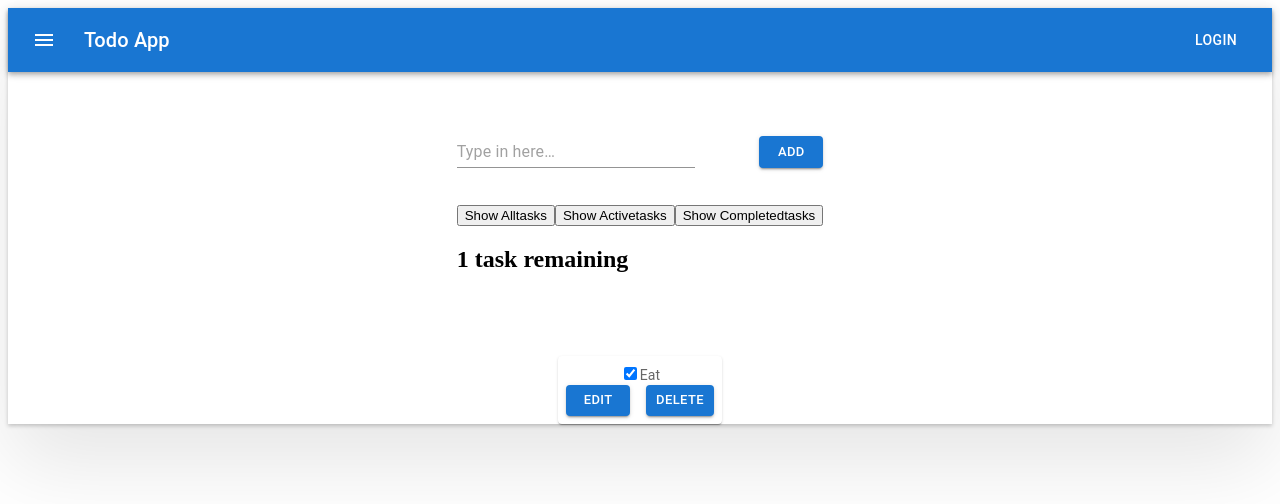
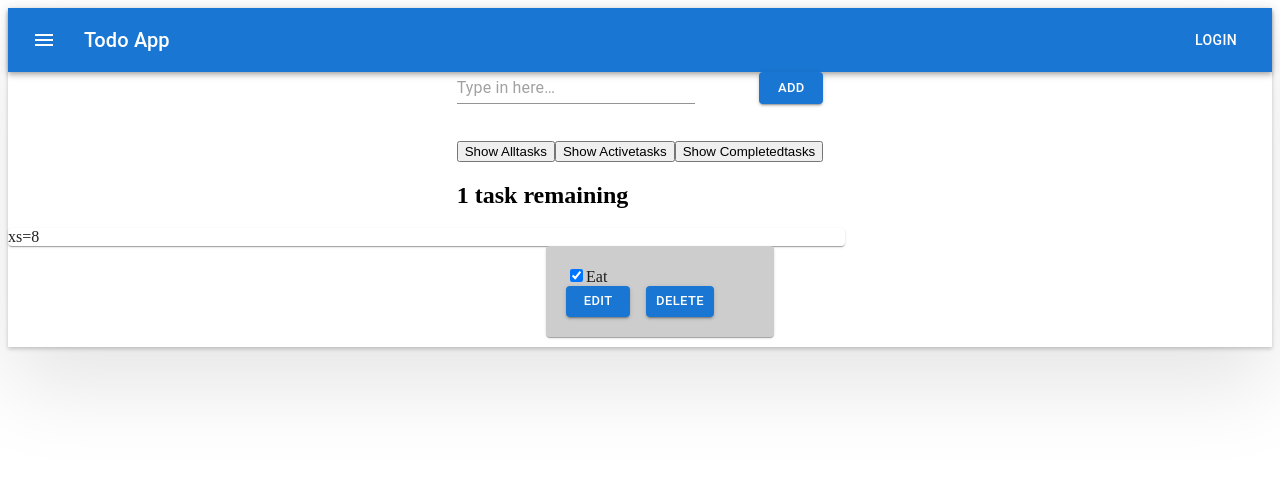
Before and after one commit to SeanLiu122/Nextjs-todo-app, a Next.js app: page / in a window 1280 px wide. Shown: the top 504 px of the page. Built offline with nearby package versions, Linux system fonts and the light colour scheme.

Commit message:
going to pull from remote repo-completed todo list del button; 3/25/23

```diff
--- a/pages/index.js
+++ b/pages/index.js
@@ -20,6 +20,13 @@ import { styled } from '@mui/material/styles';
 
 // Clean Code by Uncle bob
 // unit test
+
+
+// 3/18/23
+// Container -> has a max width = 1000px; children 100% width
+// use Stack
+// sx={{}}
+
 
 const FILTER_MAP = {
   All: () => true,
@@ -100,18 +107,19 @@ export default function Home() {
     />
   });
 
-  const Item = styled(Paper)(({ theme }) => ({
-    backgroundColor: theme.palette.mode === 'dark' ? '#1A2027' : '#fff',
-    ...theme.typography.body2,
-    padding: theme.spacing(1),
-    textAlign: 'center',
-    color: theme.palette.text.secondary,
-  }));
-
   return (
-    <div className="todoapp">
+    <Box sx={{
+      background: '#fff',
+      boxShadow: '0 2px 4px 0 rgba(0, 0, 0, 0.2), 0 2.5rem 5rem 0 rgba(0, 0, 0, 0.1)'
+    }}>
       <NavBar />
-      <Grid className="todoapp-top">
+      <Grid sx={{
+        width: '100%',
+        display: 'flex',
+        flexDirection: 'column',
+        justifyContent: 'center',
+        alignItems: 'center'
+      }}>
         <div>
           <Form
             addTodo={addTodo}
@@ -121,8 +129,20 @@ export default function Home() {
           <h2 id="list-heading">{headingText}</h2>
         </div>
       </Grid>
+      <Grid
+        container
+        spacing={2}
+        alignItems="center"
+        justifyContent="start"
+      >
+        <Grid item xs={8}>
+          <Paper>
+            xs={8}
+          </Paper>
+        </Grid>
+      </Grid>
+      {todoList}
 
-      {todoList}
-    </div>
+    </Box>
   )
 }
--- a/screens/Todo.js
+++ b/screens/Todo.js
@@ -2,6 +2,23 @@ import React, { useState } from 'react';
 
 import { Button, Stack, Paper, Grid, Item, Box } from "@mui/material";
 import { styled } from '@mui/material/styles';
+import { ClassNames } from '@emotion/react';
+
+//create our style
+const styles = {
+  root: {
+    flexGrow: 1,
+    width: "100%"
+  },
+  paper: {
+    padding: 20,
+    marginBottom: 10,
+    // height: 50,
+    // width: 550,
+    width: "100%",
+    backgroundColor: "#CDCDCD"
+  }
+};
 
 export const Todo = (props) => {
   const [isEditing, setEditing] = useState(false);
@@ -95,6 +112,7 @@ export const Todo = (props) => {
   );
 
   return (
+    <div style={styles.root}>
       <Grid
         container
         spacing={2}
@@ -102,12 +120,13 @@ export const Todo = (props) => {
         justifyContent="start"
         alignItems="center"
       >
-      <Grid item xs={6} md={8}>
-        <Item>
+        <Grid key={props.key} item xs={8}>
+          <Paper style={styles.paper}>
             {isEditing ? editingTemplate : viewTemplate}
-        </Item>
+          </Paper>
         </Grid>
       </Grid>
+    </div>
   );
 }
 
--- a/styles/globals.css
+++ b/styles/globals.css
@@ -1,7 +1,4 @@
-.todoapp {
-  background: #fff;
-  box-shadow: 0 2px 4px 0 rgba(0, 0, 0, 0.2), 0 2.5rem 5rem 0 rgba(0, 0, 0, 0.1);
-}
+
 @media screen and (min-width: 550px) {
   .todoapp-top {
     padding: 4rem;
```
Lines whose indentation alone changed are shown as unchanged.
